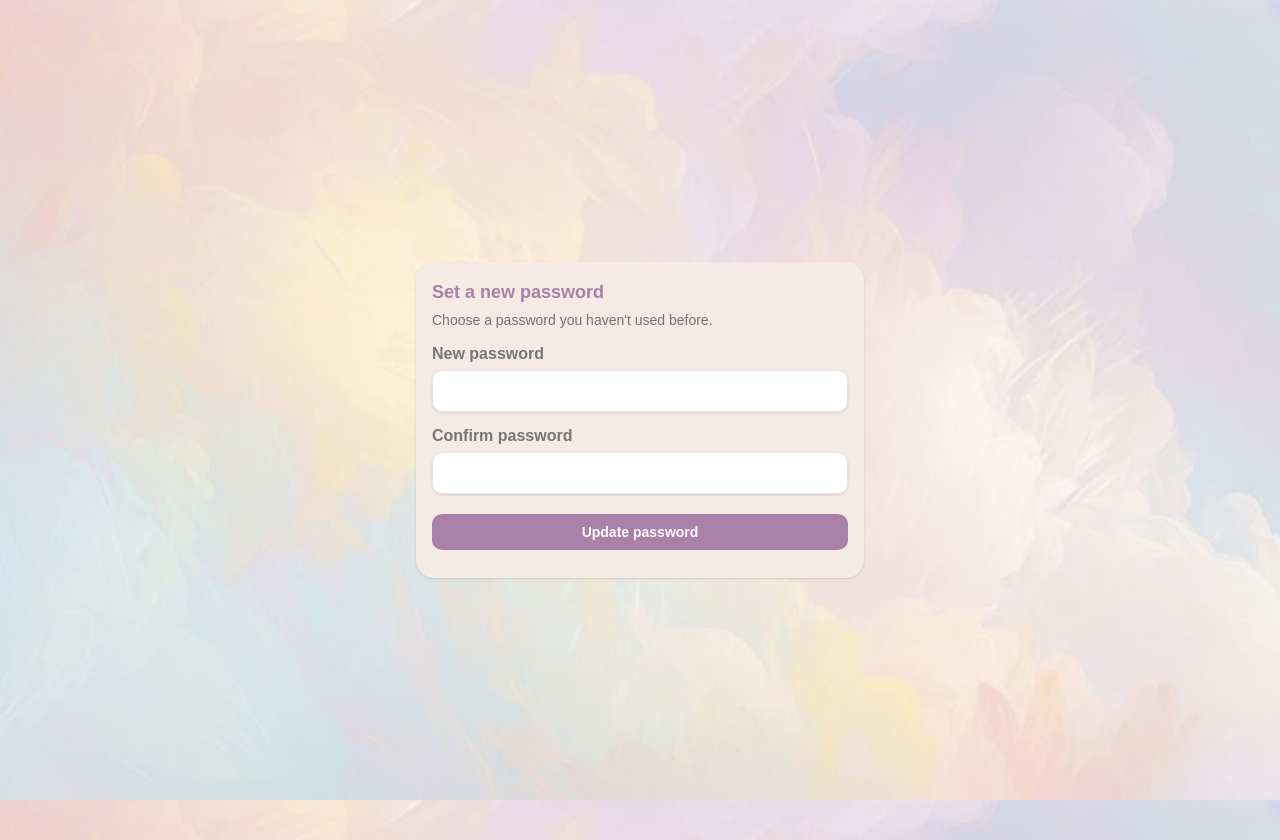
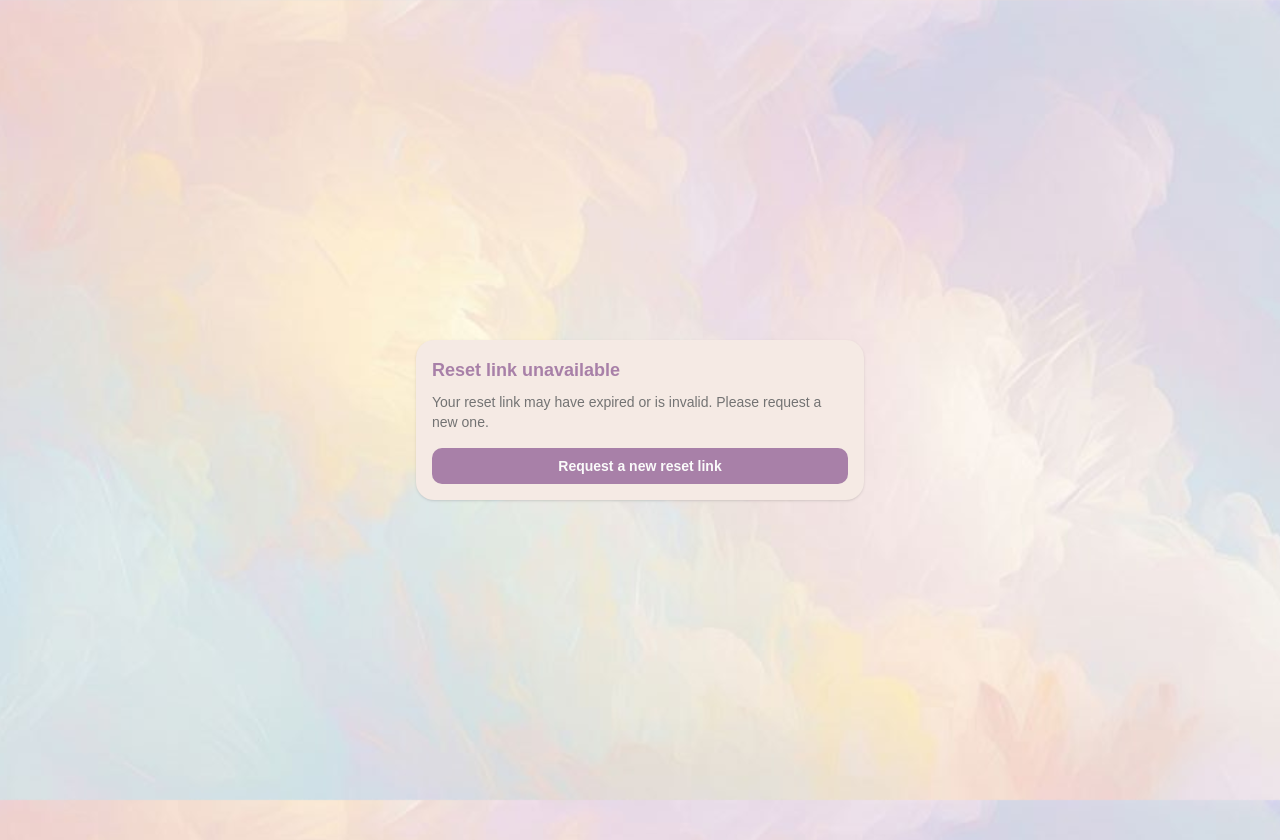
Before and after one commit to Hibaz108/My-Agenda, a Next.js app: page /reset-password in a window 1280 px wide. Built offline with nearby package versions, Linux system fonts and the light colour scheme; no server answers; a web font is replaced by a local one.

Commit message:
fix: validate reset session

```diff
--- a/src/app/reset-password/page.tsx
+++ b/src/app/reset-password/page.tsx
@@ -1,6 +1,7 @@
 "use client";
-// react
-import { useState } from "react";
+// react and next
+import { useState, useEffect } from "react";
+import Link from "next/link";
 // components
 import SuccessMessage from "@/components/SuccessMessage";
 import FieldError from "@/components/FieldError";
@@ -18,6 +19,8 @@ import { createClient } from "@/lib/supabase/client";
 const ResetPasswordForm = () => {
   const supabase = createClient();
   const [isSuccess, setIsSuccess] = useState(false);
+  const [isCheckingSession, setIsCheckingSession] = useState(true);
+  const [hasSession, setHasSession] = useState(false);
   const [errorMessage, setErrorMessage] = useState("");
 
   const {
@@ -50,6 +53,56 @@ const ResetPasswordForm = () => {
       setErrorMessage("Something went wrong. Please try again.");
     }
   };
+
+  useEffect(() => {
+    const checkSession = async () => {
+      try {
+        const { data, error } = await supabase.auth.getUser();
+
+        setHasSession(!error && data.user !== null);
+      } catch {
+        setHasSession(false);
+      } finally {
+        setIsCheckingSession(false);
+      }
+    };
+    checkSession();
+  }, [supabase]);
+
+  if (isCheckingSession) {
+    return (
+      <div className="min-h-svh flex items-center justify-center">
+        <p className="text-sm text-muted-foreground">
+          Verifying reset session...
+        </p>
+      </div>
+    );
+  }
+
+  if (!hasSession) {
+    return (
+      <div className="min-h-svh flex items-center justify-center">
+        <div className="w-full max-w-md bg-background p-4 rounded-2xl shadow-sm">
+          <h3 className="text-lg text-primary font-bold">
+            Reset link unavailable
+          </h3>
+
+          <p className="mt-2 text-sm text-muted-foreground">
+            Your reset link may have expired or is invalid. Please request a new
+            one.
+          </p>
+
+          <Link
+            href="/forgot-password"
+            className="block bg-primary p-2 mt-4 text-sm text-center text-primary-foreground font-semibold rounded-lg
+            hover:bg-primary-hover transition-colors"
+          >
+            Request a new reset link
+          </Link>
+        </div>
+      </div>
+    );
+  }
 
   if (isSuccess) {
     return (
```
